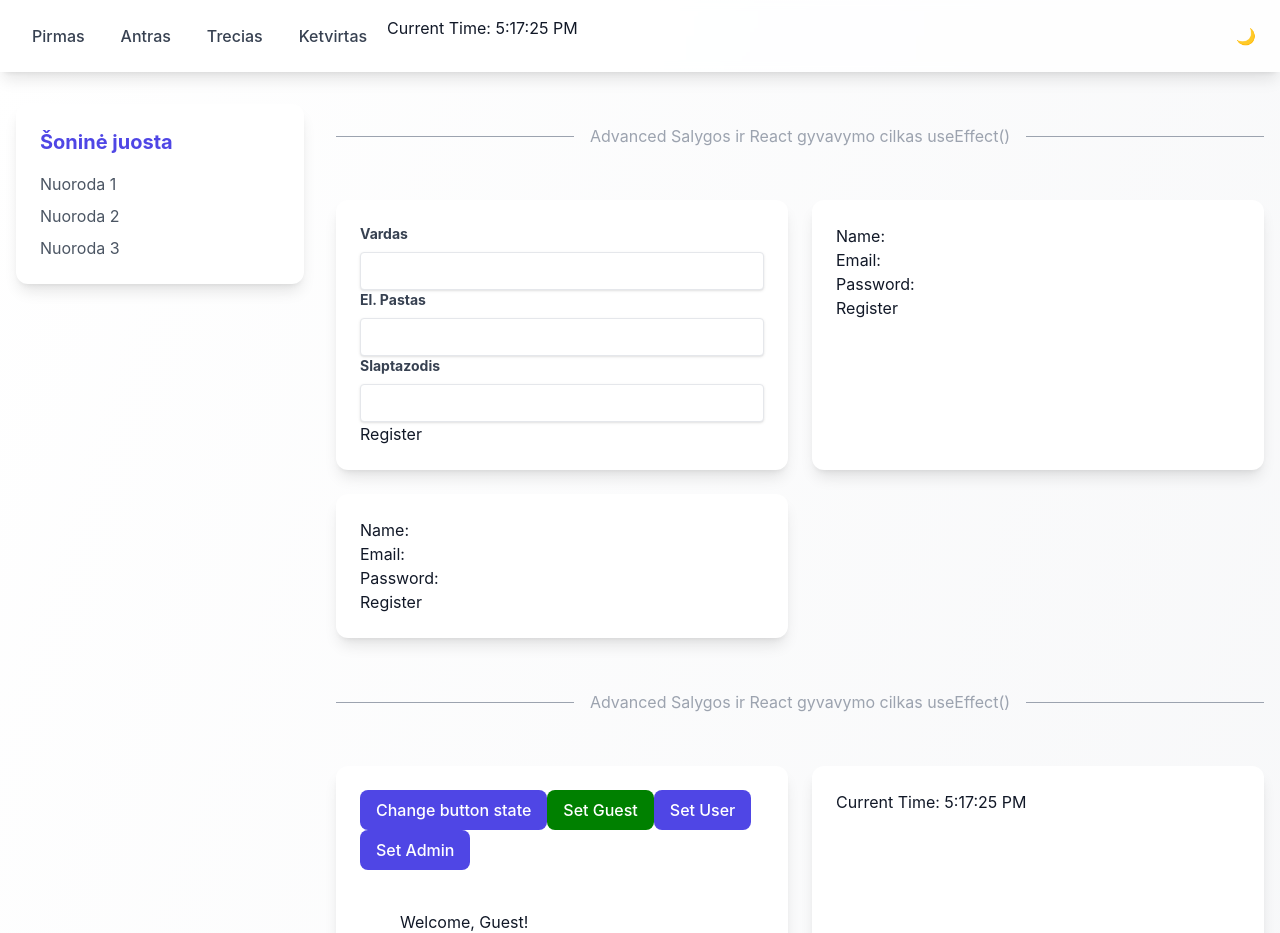
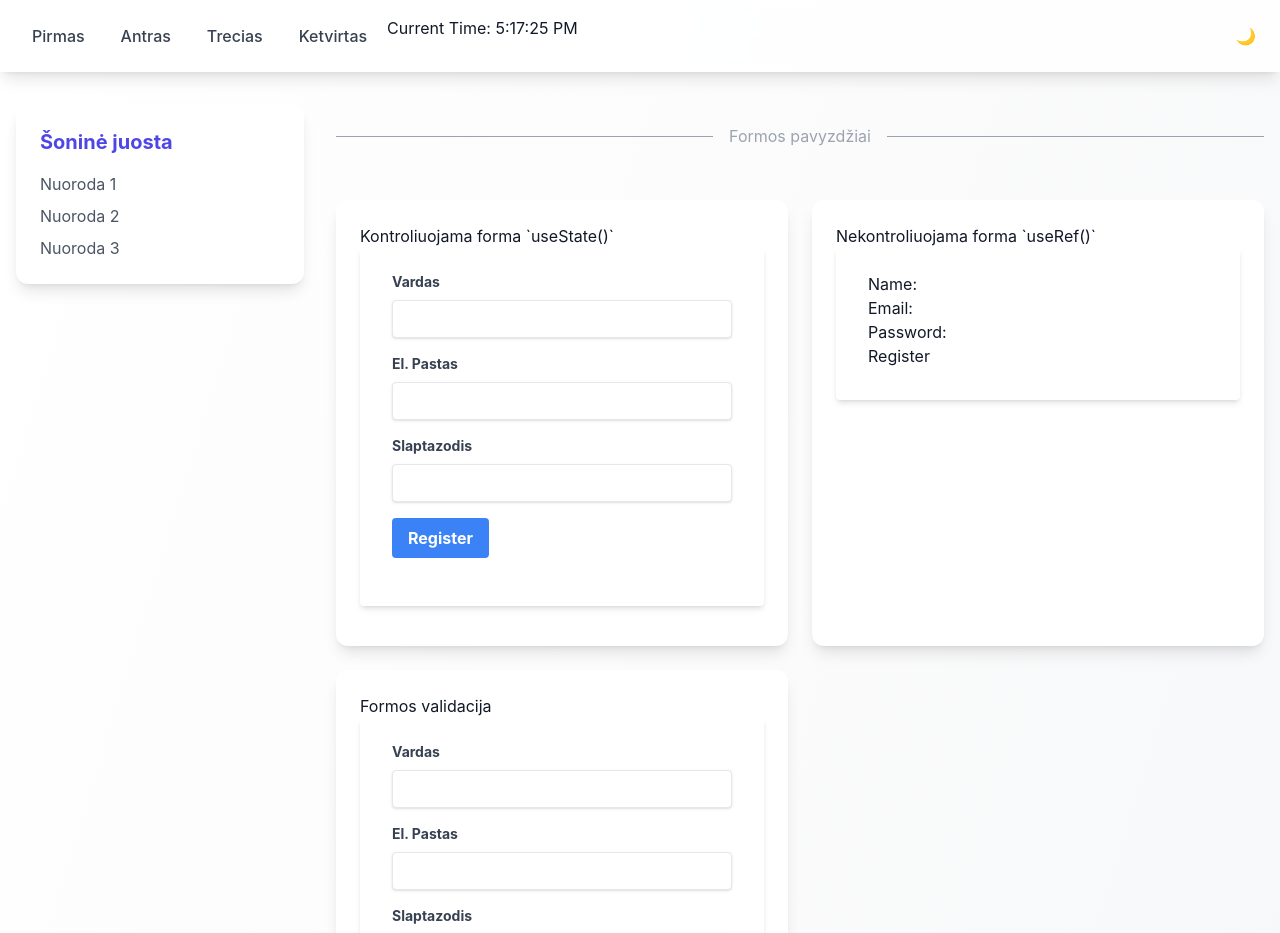
Before and after one commit to tautiz/240515JSM492VAK_react_app, a React (Create React App) app: page / in a window 1280 px wide. Shown: the top 933 px of the page. Built offline with nearby package versions, Linux system fonts and the light colour scheme.

Commit message:
Darbas su REACT formu validacyja

```diff
--- a/src/App.js
+++ b/src/App.js
@@ -39,15 +39,18 @@ function App() {
           </aside>
           <main className="lg:col-span-9 space-y-8 animate-fade-in">
 
-          <Hr text="Advanced Salygos ir React gyvavymo cilkas useEffect()" />
+          <Hr text="Formos pavyzdžiai" />
           <div className="grid grid-cols-1 md:grid-cols-2 lg:grid-cols-2 gap-6">
               <div className='card'>
-                <RegistrationForm/>
+              <h2>Kontroliuojama forma `useState()`</h2>
+              <RegistrationForm/>
               </div>
               <div className='card'>
+                <h2>Nekontroliuojama forma `useRef()`</h2>
                 <UncontrolledForm/>
               </div>
               <div className='card'>
+                <h2>Formos validacija</h2>
                 <RegistrationWithValidation/>
               </div>
             </div>
--- /dev/null
+++ b/src/components/Forms/Button.jsx
@@ -0,0 +1,15 @@
+import React from 'react';
+
+const Button = ({ type = 'button', children, onClick = null}) => (
+    <div class="mb-4">
+        <button
+            type={type}
+            onClick={onClick}
+            className='bg-blue-500 hover:bg-blue-700 text-white font-bold py-2 px-4 rounded focus:outline-none focus:shadow-outline'
+        >
+            {children}
+        </button>
+    </div>
+);
+
+export default Button;
--- a/src/components/Forms/Form.jsx
+++ b/src/components/Forms/Form.jsx
@@ -2,7 +2,7 @@ import React from 'react';
 
 export default function Form({ children, onSubmit }) {
     return (
-        <form onSubmit={onSubmit} className=''>
+        <form onSubmit={onSubmit} className="bg-white shadow-md rounded px-8 pt-6 pb-8 mb-4">
             {children}
         </form>
     );
--- a/src/components/Forms/Input.jsx
+++ b/src/components/Forms/Input.jsx
@@ -1,16 +1,20 @@
 import React from 'react';
 
-const Input = ({ type, name, label, value, onChange, placeholder }) => (
-    <div>
-        <label className='block text-gray-700 text-sm font-bold mb-2'>{label}</label>
+const Input = ({ type = 'text', name, label, value, onChange, placeholder = '', error }) => (
+    <div class="mb-4">
+        <label class="block text-gray-700 text-sm font-bold mb-2" for={name}>
+            {label}
+        </label>
         <input
             type={type}
             name={name}
+            id={name}
             value={value}
             onChange={onChange}
             placeholder={placeholder}
             className='shadow appearance-none border rounded w-full py-2 px-3 text-gray-700 leading-tight focus:outline-none focus:shadow-outline'
         />
+        {error && <p className="mt-2 text-sm text-red-600 dark:text-red-500"><span className="font-medium">Klaida:</span> {error}</p>}
     </div>
 );
 
--- a/src/components/RegistrationForm.jsx
+++ b/src/components/RegistrationForm.jsx
@@ -1,6 +1,7 @@
 import React, { useState, useRef } from 'react';
 import Form from './Forms/Form';
 import Input from './Forms/Input';
+import Button from './Forms/Button';
 
 // ++++++++++++++++++ KONTROLIUOJAMA FORMA +++++++++++++++++++++++++++++++++++++++++++++++++++++++++++++++++
 
@@ -21,35 +22,28 @@ function RegistrationForm() {
     };
 
     return (
-        <Form onSubmit={handleSubmit}>
-            <div>
+        <Form onSubmit={handleSubmit} id="ManoForma">
             <Input
-                    type="text"
                 name="name"
-                    label="Vardas"
+                label={'Vardas'}
                 value={formData.name}
                 onChange={handleChange}
             />
-            </div>
-            <div>
             <Input
-                    type="email"
+                type="text"
                 name="email"
-                    label="El. Pastas"
+                label={'El. Pastas'}
                 value={formData.email}
                 onChange={handleChange}
             />
-            </div>
-            <div>
             <Input
                 type="password"
                 name="password"
-                    label="Slaptazodis"
+                label={'Slaptazodis'}
                 value={formData.password}
                 onChange={handleChange}
             />
-            </div>
-            <button type="submit">Register</button>
+            <Button type="submit">Register</Button>
         </Form>
     );
 }
@@ -96,14 +90,26 @@ export { UncontrolledForm };
 function RegistrationWithValidation() {
     const [formData, setFormData] = useState({ name: '', email: '', password: '' });
     const [errors, setErrors] = useState({});
+    const [successMessage, setSuccessMessage] = useState('');
 
     // Funkcija skirta validuoti visa forma ir grazinti klaidu objekta
-    const validate = () => {
+    const validateALLFields = () => {
         const newErrors = {};
 
-        if (!formData.name) newErrors.name = 'Privalomas vardo laukelis';
-        if (!formData.email.includes('@')) newErrors.email = 'Netaisyklingas el. pasto adresas.';
-        if (formData.password.length < 6) newErrors.password = 'Slaptazodis turi buti bent 6 simboliu.';
+        Object.keys(formData).map((formElement) => {
+
+            if (formElement === 'email' && !formData[formElement].includes('@')) {
+                newErrors[formElement] = 'Netaisyklingas el. pasto adresas.';
+            }
+
+            if (formElement === 'password' && formData[formElement].length < 6) {
+                newErrors[formElement] = 'Slaptazodis turi buti bent 6 simboliu.';
+            }
+
+            if (!formData[formElement]) {
+                newErrors[formElement] = `Privalomas ${formElement} laukelis`;
+            }
+        });
 
         return newErrors;
     };
@@ -112,13 +118,14 @@ function RegistrationWithValidation() {
     const handleSubmit = (e) => {
         e.preventDefault();
 
-        const newErrors = validate(); // Kvieciama validavimo funkcija ir jos rezultatas saugomas newErrors konstantoje
+        const newErrors = validateALLFields(); // Kvieciama validavimo funkcija ir jos rezultatas saugomas newErrors konstantoje
 
         if (Object.keys(newErrors).length > 0) { // Jei newErrors objektas turi bent viena klaida
             setErrors(newErrors);
         } else {
             // Tvarkingu duomenu atveju, isvedam juos i narsykles konsole
             console.log('Submitted Data:', formData);
+            setSuccessMessage('Registracija sekminga!\n' + JSON.stringify(formData));
             setErrors({});
         }
     };
@@ -126,41 +133,37 @@ function RegistrationWithValidation() {
     // Handleris skirtas stebeti elementu duomenu pasikeitimams
     const handleChange = (e) => {
         setFormData({ ...formData, [e.target.name]: e.target.value });
+        setErrors({...errors, [e.target.name]: ''});
     };
 
     return (
         <Form onSubmit={handleSubmit}>
-            <div>
-                <label>Name:</label>
-                <input
+            <Input
                 type="text"
                 name="name"
+                label={'Vardas'}
                 value={formData.name}
                 onChange={handleChange}
+                error={errors.name}
             />
-                {errors.name && <p style={{ color: 'red' }}>{errors.name}</p>}
-            </div>
-            <div>
-                <label>Email:</label>
-                <input
+            <Input
                 type="text"
                 name="email"
+                label={'El. Pastas'}
                 value={formData.email}
                 onChange={handleChange}
+                error={errors.email}
             />
-                {errors.email && <p style={{ color: 'red' }}>{errors.email}</p>}
-            </div>
-            <div>
-                <label>Password:</label>
-                <input
+            <Input
                 type="password"
                 name="password"
+                label={'Slaptazodis'}
                 value={formData.password}
                 onChange={handleChange}
+                error={errors.password}
             />
-                {errors.password && <p style={{ color: 'red' }}>{errors.password}</p>}
-            </div>
-            <button type="submit">Register</button>
+            <Button type="submit">Register</Button>
+            {successMessage && <p>{successMessage}</p>}
         </Form>
     );
 }
```
Lines whose indentation alone changed are shown as unchanged.
